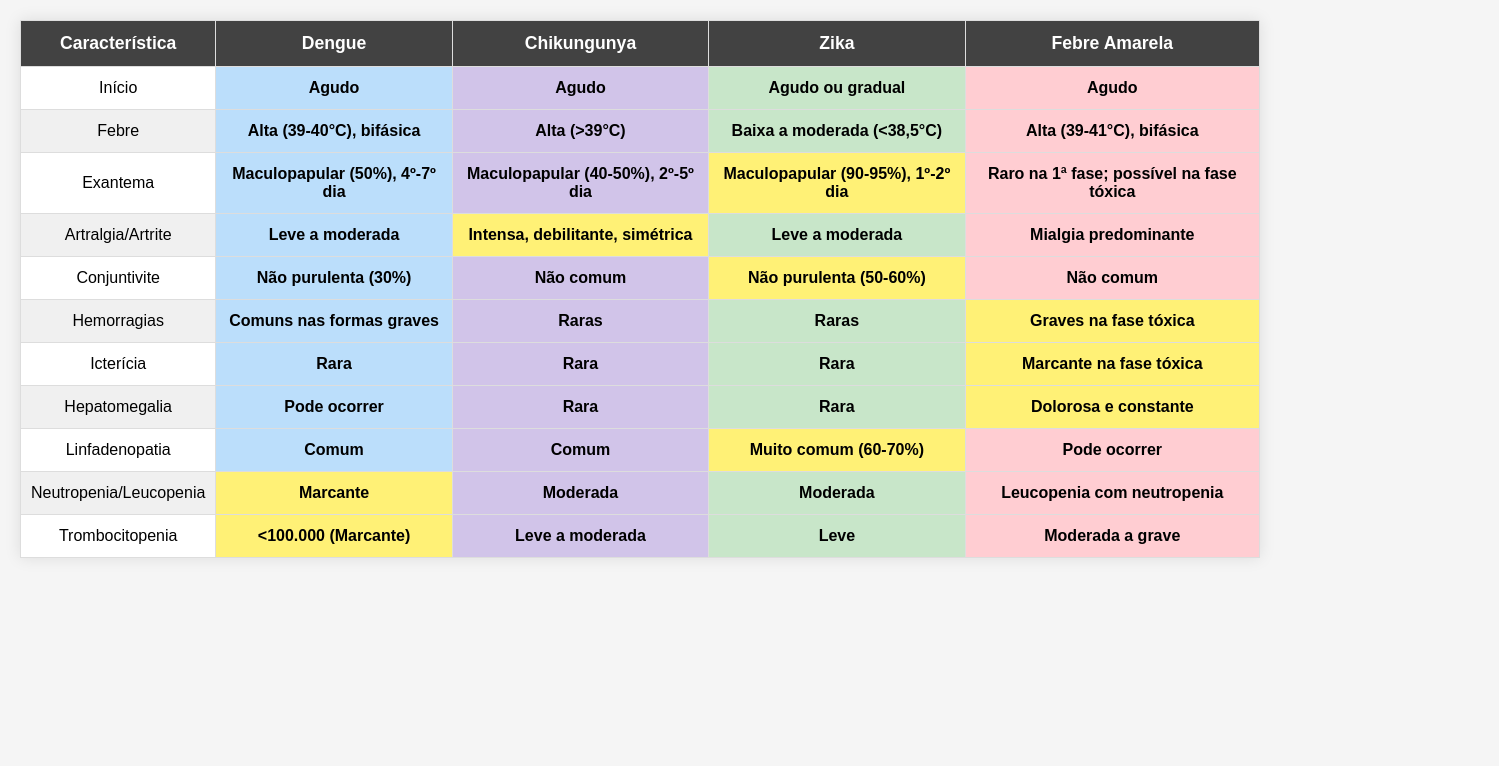
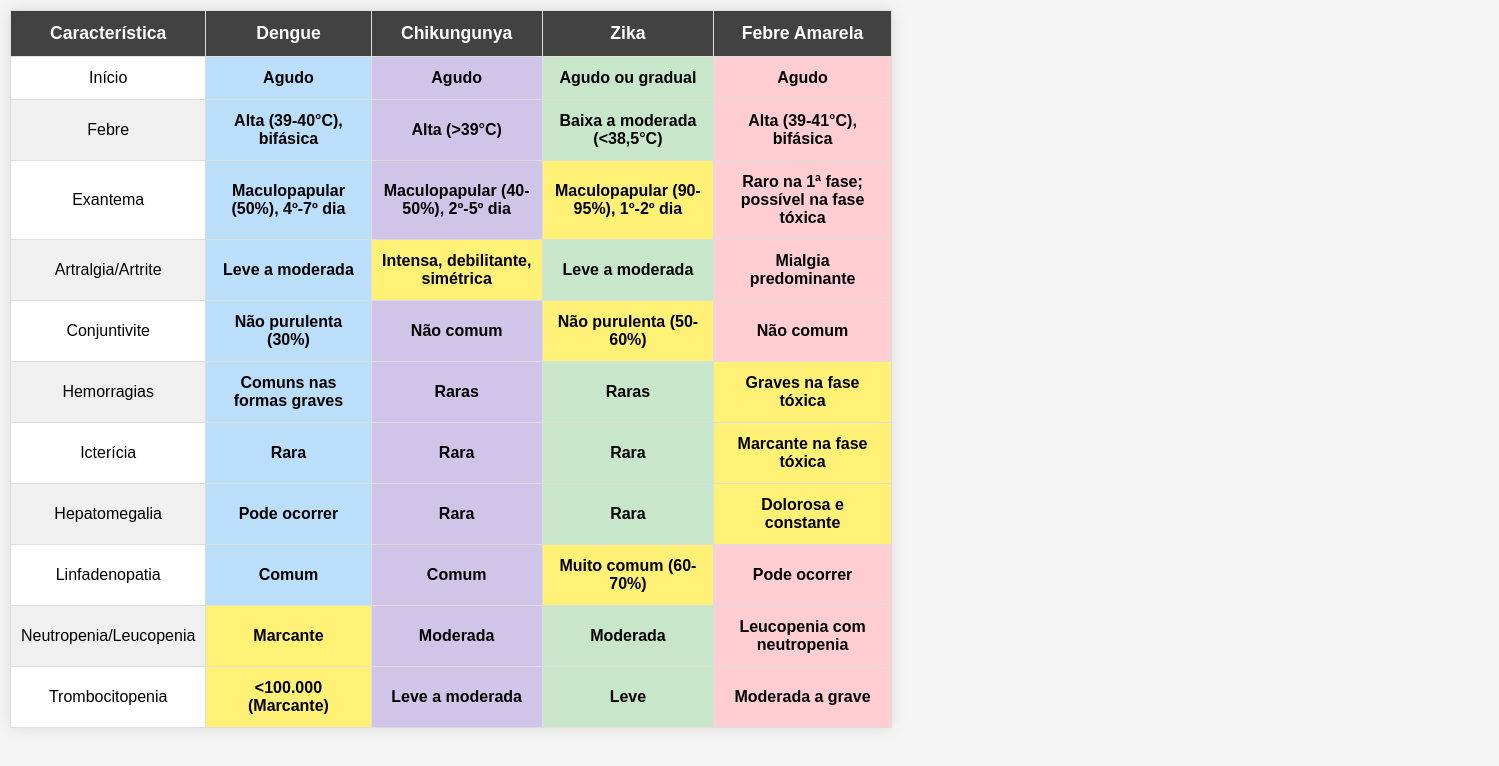
Before and after one commit to jairobfs/Comparativas-das-Principais-Arboviroses, a plain HTML site: page index.html in a window 1280 px wide. Shown: the whole page, 1499 px wide, since content can reach past the window. Drawn offline with Linux system fonts and the light colour scheme.

Commit message:
Update index.html

```diff
--- a/index.html
+++ b/index.html
@@ -6,7 +6,7 @@
 <style>
     body {
         font-family: Arial, sans-serif;
-        margin: 20px;
+        margin: 10px;
         background-color: #f5f5f5;
     }
     h2 {
@@ -14,11 +14,11 @@
         color: #424242;
     }
     table {
-        width: 100%;
+        width: 70%;
         border-collapse: collapse;
         box-shadow: 0 0 15px rgba(0,0,0,0.1);
         background-color: #fff;
-        margin-top: 20px;
+        margin-top: 10px;
     }
     th, td {
         padding: 12px 10px;
```
